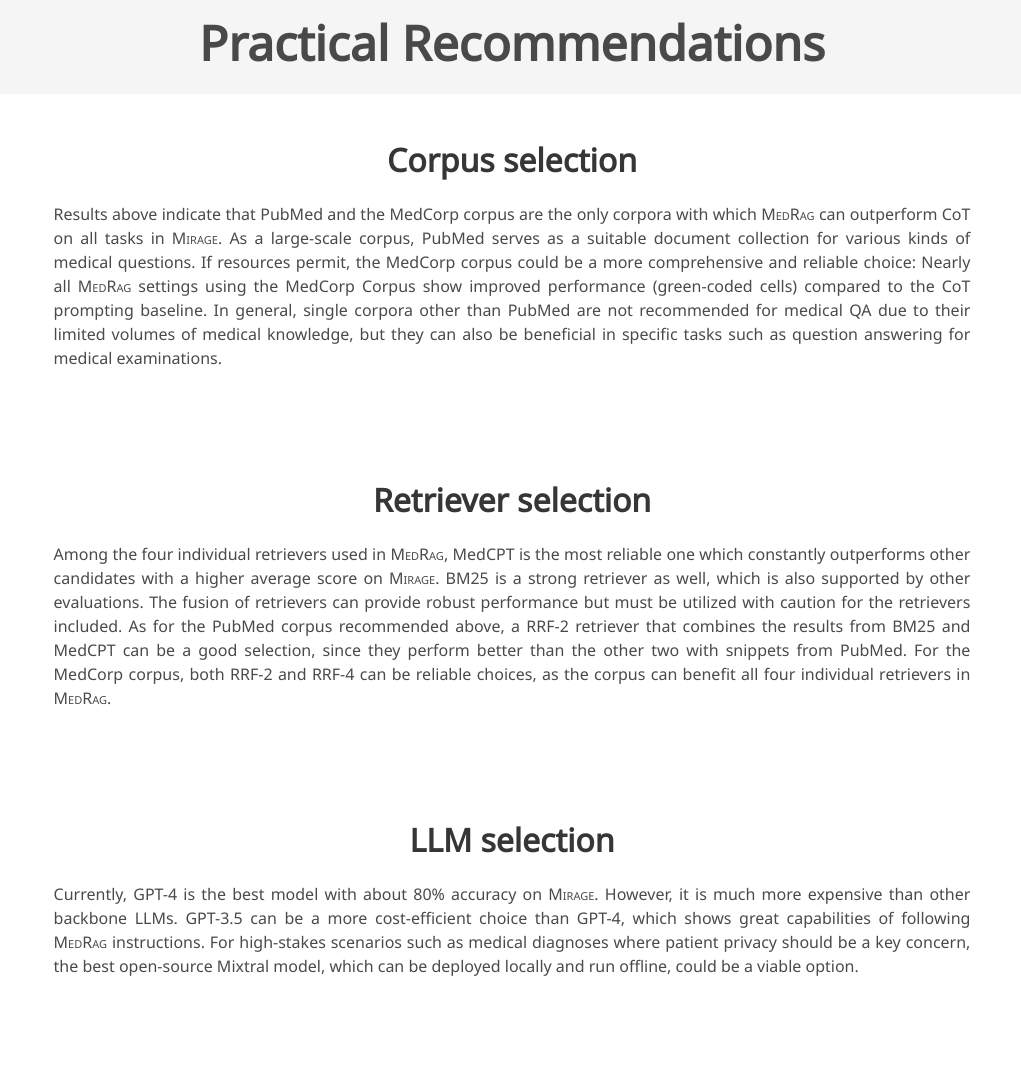
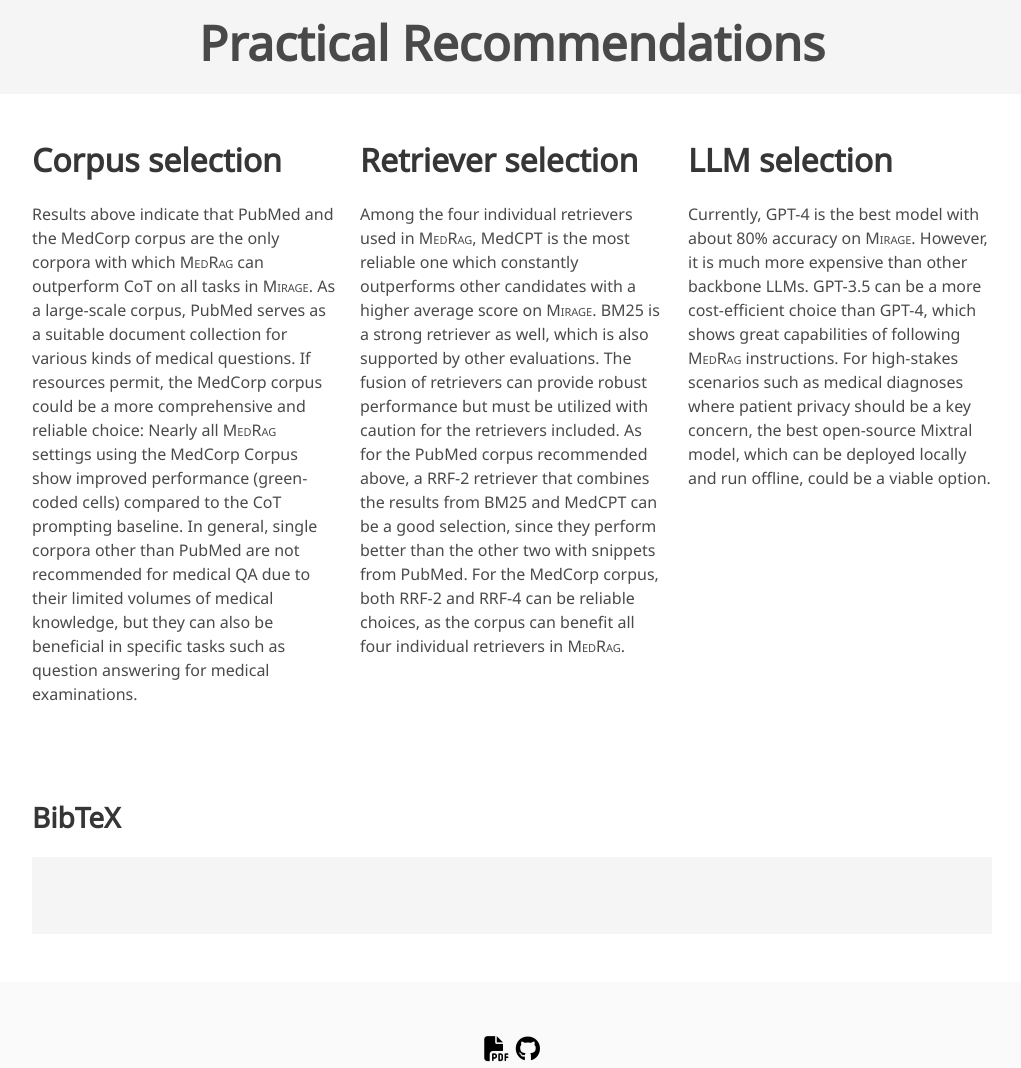
Before and after one commit to Teddy-XiongGZ/benchmark-medical-rag, a plain HTML site: page docs/index.html in a window 1280 px wide. Shown: the part 4560-5628 px from the top of the page, without its empty margins (128-1149 px from the left). Drawn offline with nearby package versions, Linux system fonts and the light colour scheme; some icons are missing; a web font is replaced by a local one.

Commit message:
update index.html

```diff
--- a/docs/index.html
+++ b/docs/index.html
@@ -335,53 +335,44 @@
   </div>
 </section>
 
-
-
 <section class="section">
-  <div class="container" style="margin-bottom: 2vh;">
-    <div class="columns is-centered has-text-centered">
-      <div class="column is-four-fifths">
-        <h2 class="title is-3">Corpus selection</h2>
-        <div class="content has-text-justified">
+  <div class="container is-max-desktop">
+    <div class="columns is-centered">
+      <!-- Corpus Selection. -->
+      <div class="column">
+        <div class="content">
+          <h2 class="title is-3">Corpus selection</h2>
           <p>
             Results above indicate that PubMed and the MedCorp corpus are the only corpora with which <span class="dnerf">MedRag</span> can outperform CoT on all tasks in <span class="dnerf">Mirage</span>. As a large-scale corpus, PubMed serves as a suitable document collection for various kinds of medical questions. If resources permit, the MedCorp corpus could be a more comprehensive and reliable choice: Nearly all <span class="dnerf">MedRag</span> settings using the MedCorp Corpus show improved performance (green-coded cells) compared to the CoT prompting baseline. In general, single corpora other than PubMed are not recommended for medical QA due to their limited volumes of medical knowledge, but they can also be beneficial in specific tasks such as question answering for medical examinations.
           </p>
         </div>
       </div>
-    </div>
-</div>
-</section>
+      <!--/ Corpus Selection. -->
 
-<section class="section">
-  <div class="container" style="margin-bottom: 2vh;">
-    <div class="columns is-centered has-text-centered">
-      <div class="column is-four-fifths">
-        <h2 class="title is-3">Retriever selection</h2>
-        <div class="content has-text-justified">
+      <!-- Retriever Selection. -->
+      <div class="column">
+        <div class="content">
+          <h2 class="title is-3">Retriever selection</h2>
           <p>
             Among the four individual retrievers used in <span class="dnerf">MedRag</span>, MedCPT is the most reliable one which constantly outperforms other candidates with a higher average score on <span class="dnerf">Mirage</span>. BM25 is a strong retriever as well, which is also supported by other evaluations. The fusion of retrievers can provide robust performance but must be utilized with caution for the retrievers included. As for the PubMed corpus recommended above, a RRF-2 retriever that combines the results from BM25 and MedCPT can be a good selection, since they perform better than the other two with snippets from PubMed. For the MedCorp corpus, both RRF-2 and RRF-4 can be reliable choices, as the corpus can benefit all four individual retrievers in <span class="dnerf">MedRag</span>.
           </p>
         </div>
       </div>
-    </div>
-</div>
-</section>
+      <!--/ Retriever Selection. -->
 
-<section class="section">
-  <div class="container" style="margin-bottom: 2vh;">
-    <div class="columns is-centered has-text-centered">
-      <div class="column is-four-fifths">
-        <h2 class="title is-3">LLM selection</h2>
-        <div class="content has-text-justified">
+      <!-- LLM Selection. -->
+      <div class="column">
+        <div class="content">
+          <h2 class="title is-3">LLM selection</h2>
           <p>
             Currently, GPT-4 is the best model with about 80% accuracy on <span class="dnerf">Mirage</span>. However, it is much more expensive than other backbone LLMs. GPT-3.5 can be a more cost-efficient choice than GPT-4, which shows great capabilities of following <span class="dnerf">MedRag</span> instructions. For high-stakes scenarios such as medical diagnoses where patient privacy should be a key concern, the best open-source Mixtral model, which can be deployed locally and run offline, could be a viable option.
           </p>
         </div>
       </div>
+      <!--/ LLM Selection. -->
     </div>
-</div>
+  </div>
 </section>
-
 
 <section class="section" id="BibTeX">
   <div class="container is-max-desktop content">
```
